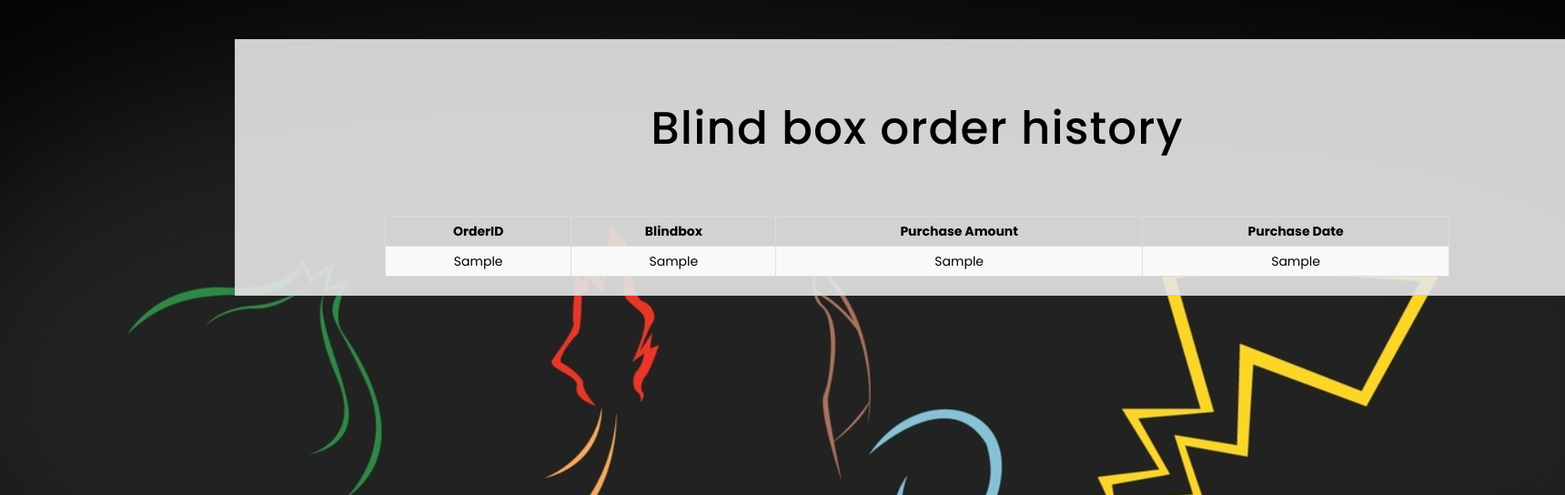
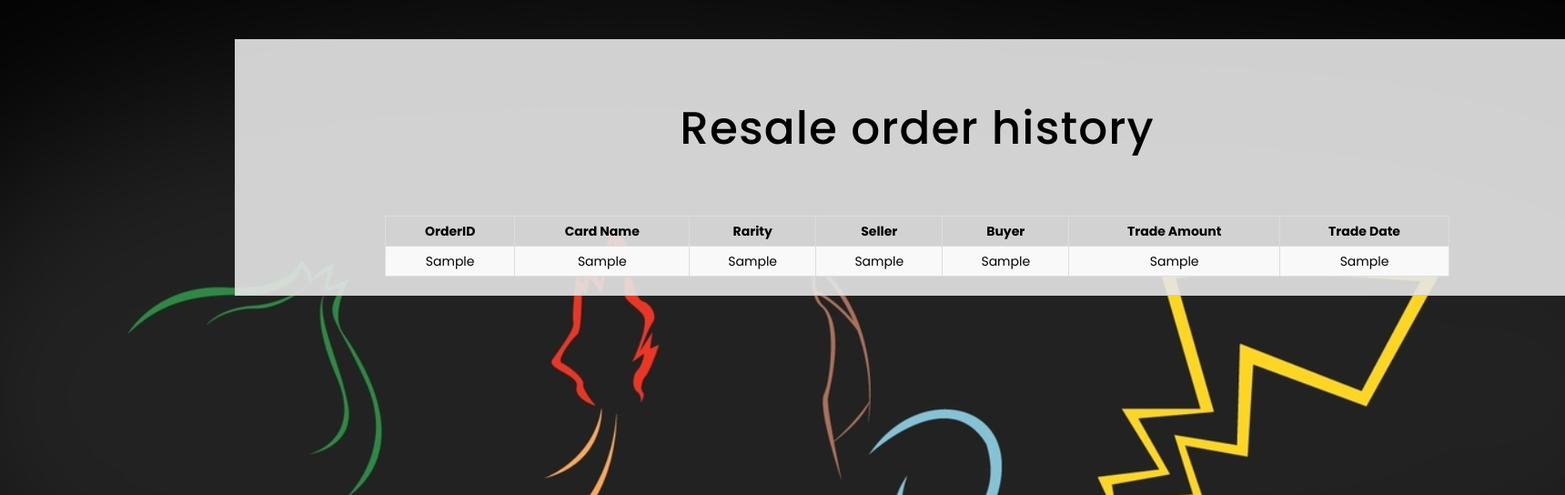
Before and after one commit to ABELAAAZ/sp22-cs411-team040-Placeholder, a Django app: template djangoProject/templates/resalehistory.html in a window 1720 px wide. Shown: the part 51-595 px from the top of the page at 91% size. Run offline with Django 3.2, Linux system fonts and the light colour scheme; the template is opened without the code that fills it: most values are stand-ins (such as "Sample title", 1, 10 or a date in 2020); some libraries are stand-ins or nearby versions.

Commit message:
resale history

```diff
--- a/djangoProject/templates/mainpage.html
+++ b/djangoProject/templates/mainpage.html
@@ -161,7 +161,7 @@
 
                                                         </button>
                                                         <h4 class="modal-title">
-                                                            you want to buy one?
+                                                            Do you want to buy it?
                                                         </h4>
                                                     </div>
 
--- a/djangoProject/templates/resalehistory.html
+++ b/djangoProject/templates/resalehistory.html
@@ -77,7 +77,7 @@
             <div class="container">
                 <div class="row">
                     <div class="col-12 text-center">
-                        <h1 class="page-title" style="color: black;font-size: 50px; ">Blind box order history </h1>
+                        <h1 class="page-title" style="color: black;font-size: 50px; ">Resale order history </h1>
                     </div>
 
                 </div>
@@ -93,18 +93,24 @@
                             <thead>
                             <tr>
                                 <th>orderID</th>
-                                <th>Blindbox</th>
-                                <th>purchase amount</th>
-                                <th>purchase date</th>
+                                <th>card name</th>
+                                <th>rarity</th>
+                                <th>seller</th>
+                                <th>buyer</th>
+                                <th>trade amount</th>
+                                <th>trade date</th>
                             </tr>
                             </thead>
                             <tbody>
-                            {% for history in boxhistorylist %}
+                            {% for history in resalehistorylist %}
                             <tr>
                                 <td>{{history.0}}</td>
                                 <td>{{history.1}}</td>
                                 <td>{{history.2}}</td>
                                 <td>{{history.3}}</td>
+                                <td>{{history.4}}</td>
+                                <td>{{history.5}}</td>
+                                <td>{{history.6}}</td>
                             </tr>
                              {% endfor %}
                             </tbody>
```
Also changed, not shown: djangoProject/Pokemon/views.py (+10 -7 lines), djangoProject/templates/resalepage.html (+9 -6 lines).
